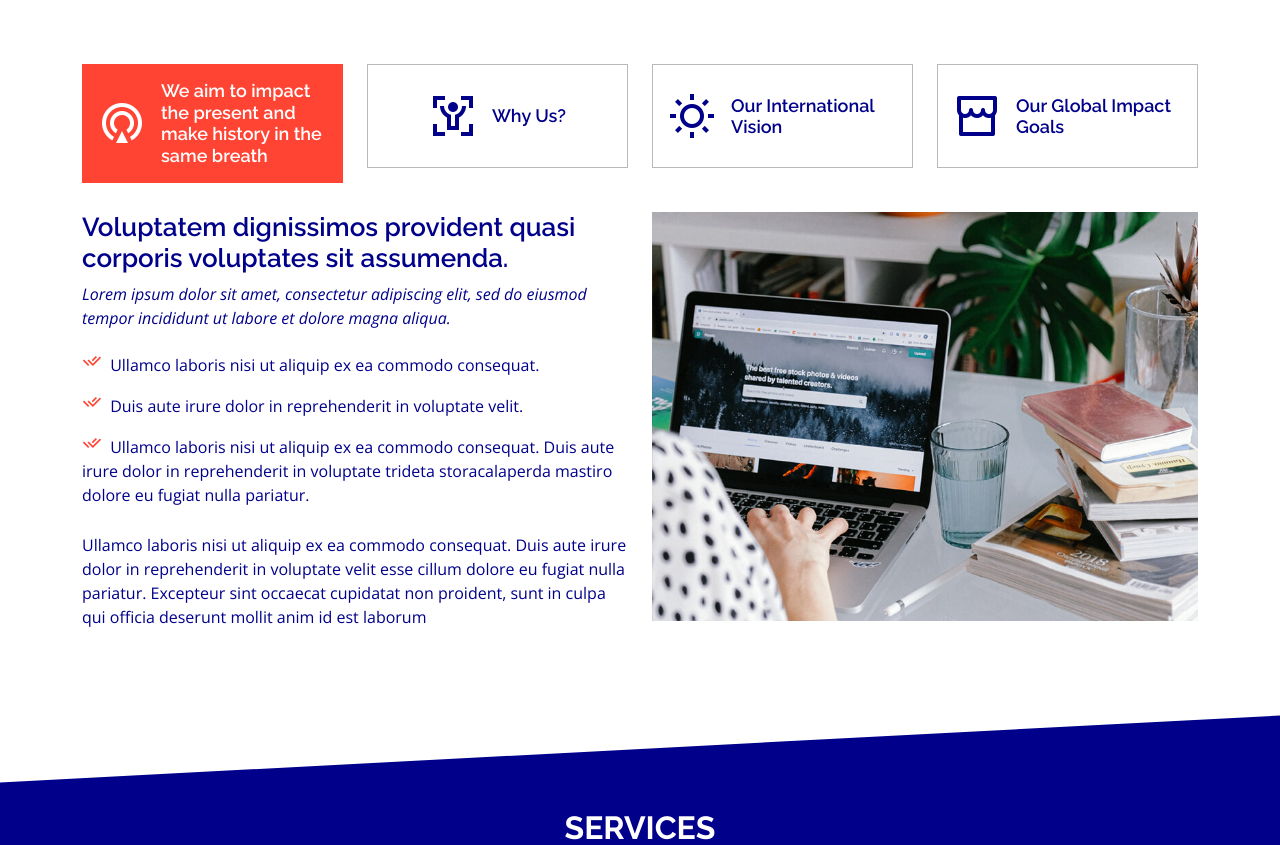
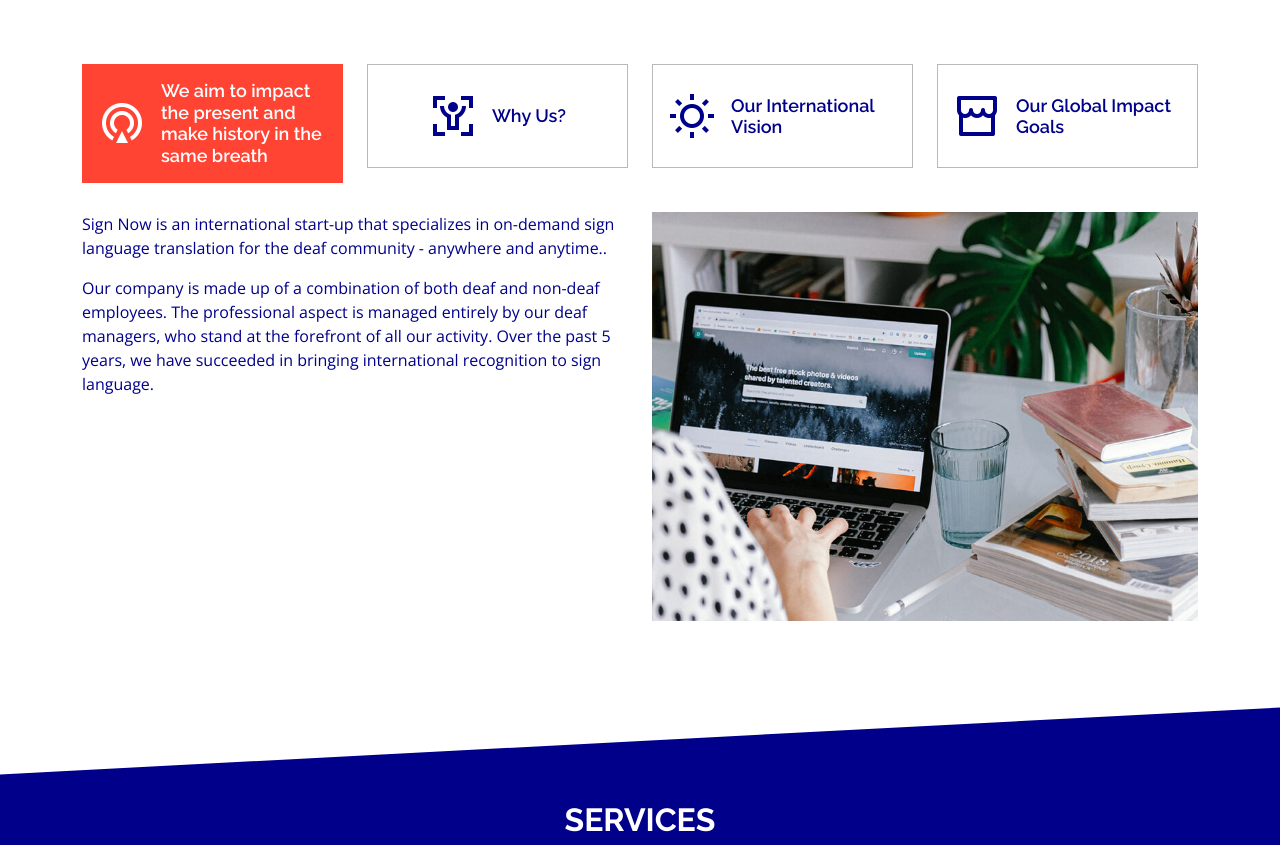
Before and after one commit to janazu23-meet/GroupE--SignNow, a Flask app: page / in a window 1280 px wide. Shown: the part 1960-2805 px from the top of the page. Run offline with Flask 2, Linux system fonts and the light colour scheme; some libraries are stand-ins or nearby versions.

Commit message:
continued working 24

```diff
--- a/Case-Study/app.py
+++ b/Case-Study/app.py
@@ -26,6 +26,7 @@ mission = {"title": "Our International Mision", "content": "Managing accessibili
 
 @app.route('/', methods=['GET', 'POST'])
 def index():
+
 	if request.method == 'POST':
 
 		try:
@@ -37,6 +38,8 @@ def index():
 		except:
 				error = "Contacting failed"
 				return error
+
+
 	return render_template('index.html', why_us=whyus ,vision=vision, mission=mission)
 
 @app.route('/blog')
--- a/Case-Study/templates/index.html
+++ b/Case-Study/templates/index.html
@@ -75,9 +75,9 @@
     <div class="container" data-aos="zoom-out" data-aos-delay="100">
       <div class="row">
         <div class="col-xl-6">
-          <h1>Equality for the International Deaf Community. Now. </h1>
-          <h2>We are team of talented designers making websites with Bootstrap</h2>
-          <a href="#about" class="btn-get-started scrollto">Instant Translation</a>
+          <h1>Equality for the International Deaf Community.</h1>
+          <h2>We work day, and night, to assure that the deaf community get’s the highest standard of sign language translation that will help create true equality. We are creating global history. Right Now. </h2>
+          <a href="http://127.0.0.1:5000/blog" class="btn-get-started scrollto">Instant Translation</a>
         </div>
       </div>
     </div>
@@ -240,20 +240,11 @@
           <div class="tab-pane active show" id="tab-1">
             <div class="row">
               <div class="col-lg-6 order-2 order-lg-1 mt-3 mt-lg-0" data-aos="fade-up" data-aos-delay="100">
-                <h3>Voluptatem dignissimos provident quasi corporis voluptates sit assumenda.</h3>
-                <p class="fst-italic">
-                  Lorem ipsum dolor sit amet, consectetur adipiscing elit, sed do eiusmod tempor incididunt ut labore et dolore
-                  magna aliqua.
+                <p>Sign Now is an international start-up that specializes in on-demand sign language translation for the deaf community - anywhere and anytime..
                 </p>
-                <ul>
-                  <li><i class="ri-check-double-line"></i> Ullamco laboris nisi ut aliquip ex ea commodo consequat.</li>
-                  <li><i class="ri-check-double-line"></i> Duis aute irure dolor in reprehenderit in voluptate velit.</li>
-                  <li><i class="ri-check-double-line"></i> Ullamco laboris nisi ut aliquip ex ea commodo consequat. Duis aute irure dolor in reprehenderit in voluptate trideta storacalaperda mastiro dolore eu fugiat nulla pariatur.</li>
-                </ul>
                 <p>
-                  Ullamco laboris nisi ut aliquip ex ea commodo consequat. Duis aute irure dolor in reprehenderit in voluptate
-                  velit esse cillum dolore eu fugiat nulla pariatur. Excepteur sint occaecat cupidatat non proident, sunt in
-                  culpa qui officia deserunt mollit anim id est laborum
+                  Our company is made up of a combination of both deaf and non-deaf employees. The professional aspect is managed entirely by our deaf managers, who stand at the forefront of all our activity.
+                  Over the past 5 years, we have succeeded in bringing international recognition to sign language.
                 </p>
               </div>
               <div class="col-lg-6 order-1 order-lg-2 text-center" data-aos="fade-up" data-aos-delay="200">
@@ -264,21 +255,13 @@
           <div class="tab-pane" id="tab-2">
             <div class="row">
               <div class="col-lg-6 order-2 order-lg-1 mt-3 mt-lg-0">
-                <h3>Neque exercitationem debitis soluta quos debitis quo mollitia officia est</h3>
-                <p>
-                  Ullamco laboris nisi ut aliquip ex ea commodo consequat. Duis aute irure dolor in reprehenderit in voluptate
-                  velit esse cillum dolore eu fugiat nulla pariatur. Excepteur sint occaecat cupidatat non proident, sunt in
-                  culpa qui officia deserunt mollit anim id est laborum
-                </p>
-                <p class="fst-italic">
-                  Lorem ipsum dolor sit amet, consectetur adipiscing elit, sed do eiusmod tempor incididunt ut labore et dolore
-                  magna aliqua.
-                </p>
                 <ul>
-                  <li><i class="ri-check-double-line"></i> Ullamco laboris nisi ut aliquip ex ea commodo consequat.</li>
-                  <li><i class="ri-check-double-line"></i> Duis aute irure dolor in reprehenderit in voluptate velit.</li>
-                  <li><i class="ri-check-double-line"></i> Provident mollitia neque rerum asperiores dolores quos qui a. Ipsum neque dolor voluptate nisi sed.</li>
-                  <li><i class="ri-check-double-line"></i> Ullamco laboris nisi ut aliquip ex ea commodo consequat. Duis aute irure dolor in reprehenderit in voluptate trideta storacalaperda mastiro dolore eu fugiat nulla pariatur.</li>
+                  <li><i class="ri-check-double-line"></i>A combination of technology and human touch as it relates to sign language translation. Sign language translation is one of the only domains in which the human touch is more important than the related technology</li>
+                  <li><i class="ri-check-double-line"></i>Accessible user experience for all categories of deaf persons: elderly, deaf and blind and more. Minimum clicks involved</li>
+                  <li><i class="ri-check-double-line"></i>One stop shop - everything the deaf community needs in one place</li>
+                  <li><i class="ri-check-double-line"></i>Minimum bureaucracy We wish we could switch “Minimum” to “zero” </li>
+                  <li><i class="ri-check-double-line"></i>Free for deaf users - Thanks to our B2B&B2G business models</li>
+                  <li><i class="ri-check-double-line"></i>All sign languages - We connect local deaf people with local interpreters </li>
                 </ul>
               </div>
               <div class="col-lg-6 order-1 order-lg-2 text-center">
@@ -289,20 +272,12 @@
           <div class="tab-pane" id="tab-3">
             <div class="row">
               <div class="col-lg-6 order-2 order-lg-1 mt-3 mt-lg-0">
-                <h3>Voluptatibus commodi ut accusamus ea repudiandae ut autem dolor ut assumenda</h3>
                 <p>
-                  Ullamco laboris nisi ut aliquip ex ea commodo consequat. Duis aute irure dolor in reprehenderit in voluptate
-                  velit esse cillum dolore eu fugiat nulla pariatur. Excepteur sint occaecat cupidatat non proident, sunt in
-                  culpa qui officia deserunt mollit anim id est laborum
+                Sign Now is the only international social start-up that provides on-demand sign language services across the globe.
                 </p>
-                <ul>
-                  <li><i class="ri-check-double-line"></i> Ullamco laboris nisi ut aliquip ex ea commodo consequat.</li>
-                  <li><i class="ri-check-double-line"></i> Duis aute irure dolor in reprehenderit in voluptate velit.</li>
-                  <li><i class="ri-check-double-line"></i> Provident mollitia neque rerum asperiores dolores quos qui a. Ipsum neque dolor voluptate nisi sed.</li>
-                </ul>
-                <p class="fst-italic">
-                  Lorem ipsum dolor sit amet, consectetur adipiscing elit, sed do eiusmod tempor incididunt ut labore et dolore
-                  magna aliqua.
+                <p class="f">
+                  We are challenging the status quo in the international sign language translation market by creating the most advanced solutions at the social, business and technological levels.
+                  Concurrently, and no less important - we aim to provide the option of making large physical events accessible to sign language interpretation, as we did successfully with the Eurovision song contest.
                 </p>
               </div>
               <div class="col-lg-6 order-1 order-lg-2 text-center">
@@ -313,21 +288,15 @@
           <div class="tab-pane" id="tab-4">
             <div class="row">
               <div class="col-lg-6 order-2 order-lg-1 mt-3 mt-lg-0">
-                <h3>Omnis fugiat ea explicabo sunt dolorum asperiores sequi inventore rerum</h3>
+                <h3>By measuring our social impact, we learn, adapt, and grow. </h3>
                 <p>
-                  Ullamco laboris nisi ut aliquip ex ea commodo consequat. Duis aute irure dolor in reprehenderit in voluptate
-                  velit esse cillum dolore eu fugiat nulla pariatur. Excepteur sint occaecat cupidatat non proident, sunt in
-                  culpa qui officia deserunt mollit anim id est laborum
+                  <p class="fst-italic">Goal 3 - Good Health and Well Being</p>Stabilize the deaf sign language speaking community, which constitues 1.25% of the world's population, as integral part of the global community entitled to recieve real-time accessible services for effective, accessible, and independant conduct.
+
                 </p>
-                <p class="fst-italic">
-                  Lorem ipsum dolor sit amet, consectetur adipiscing elit, sed do eiusmod tempor incididunt ut labore et dolore
-                  magna aliqua.
+                <p>
+                  <p class="fst-italic">Goal 11 - Sustainable Community</p>Positioning and assisting the deaf community to become a stable and proud community, capable of standing on its own two feet and contributing more to the general public.
+
                 </p>
-                <ul>
-                  <li><i class="ri-check-double-line"></i> Ullamco laboris nisi ut aliquip ex ea commodo consequat.</li>
-                  <li><i class="ri-check-double-line"></i> Duis aute irure dolor in reprehenderit in voluptate velit.</li>
-                  <li><i class="ri-check-double-line"></i> Ullamco laboris nisi ut aliquip ex ea commodo consequat. Duis aute irure dolor in reprehenderit in voluptate trideta storacalaperda mastiro dolore eu fugiat nulla pariatur.</li>
-                </ul>
               </div>
               <div class="col-lg-6 order-1 order-lg-2 text-center">
                 <img src="static/img/tabs-4.jpg" alt="" class="img-fluid">
```
